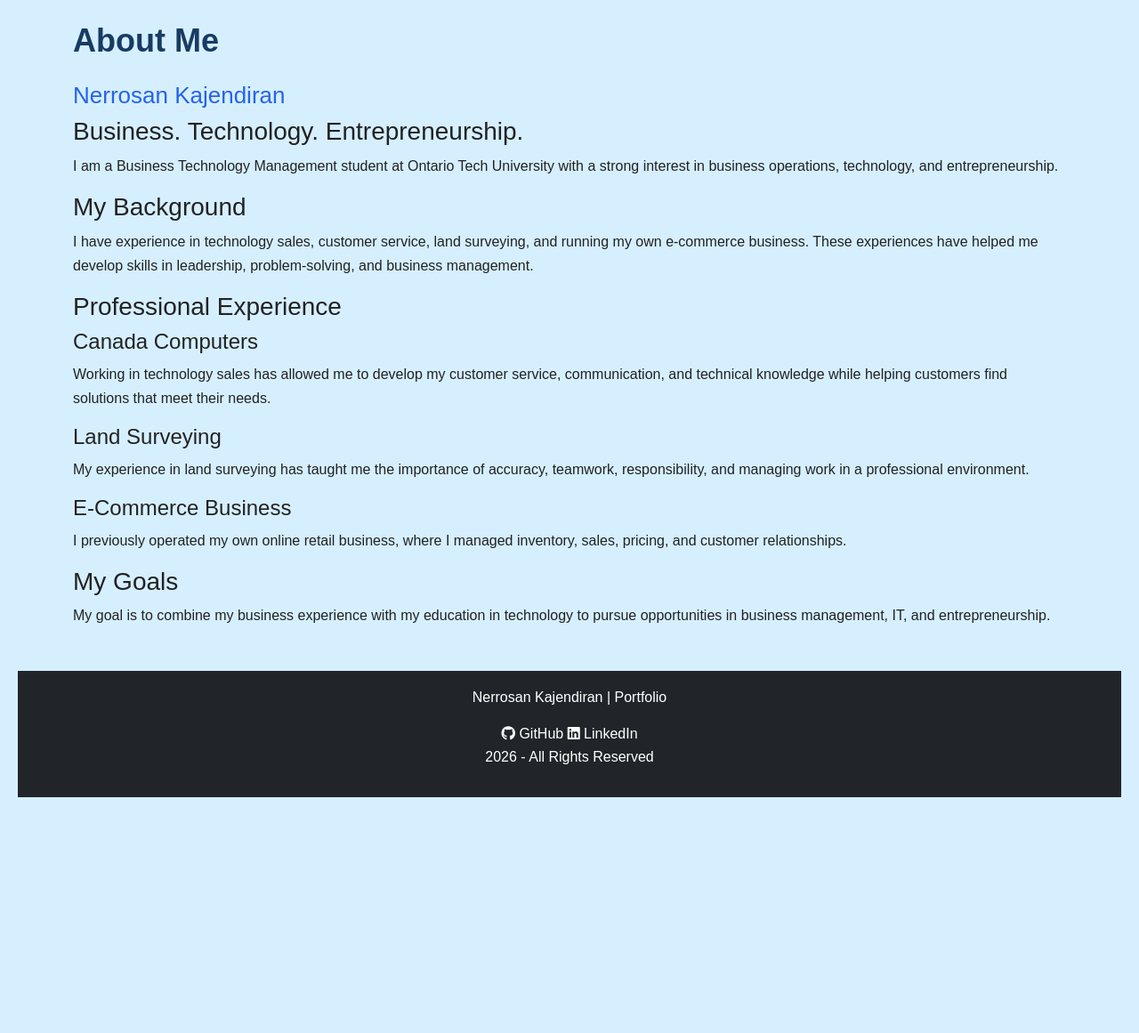
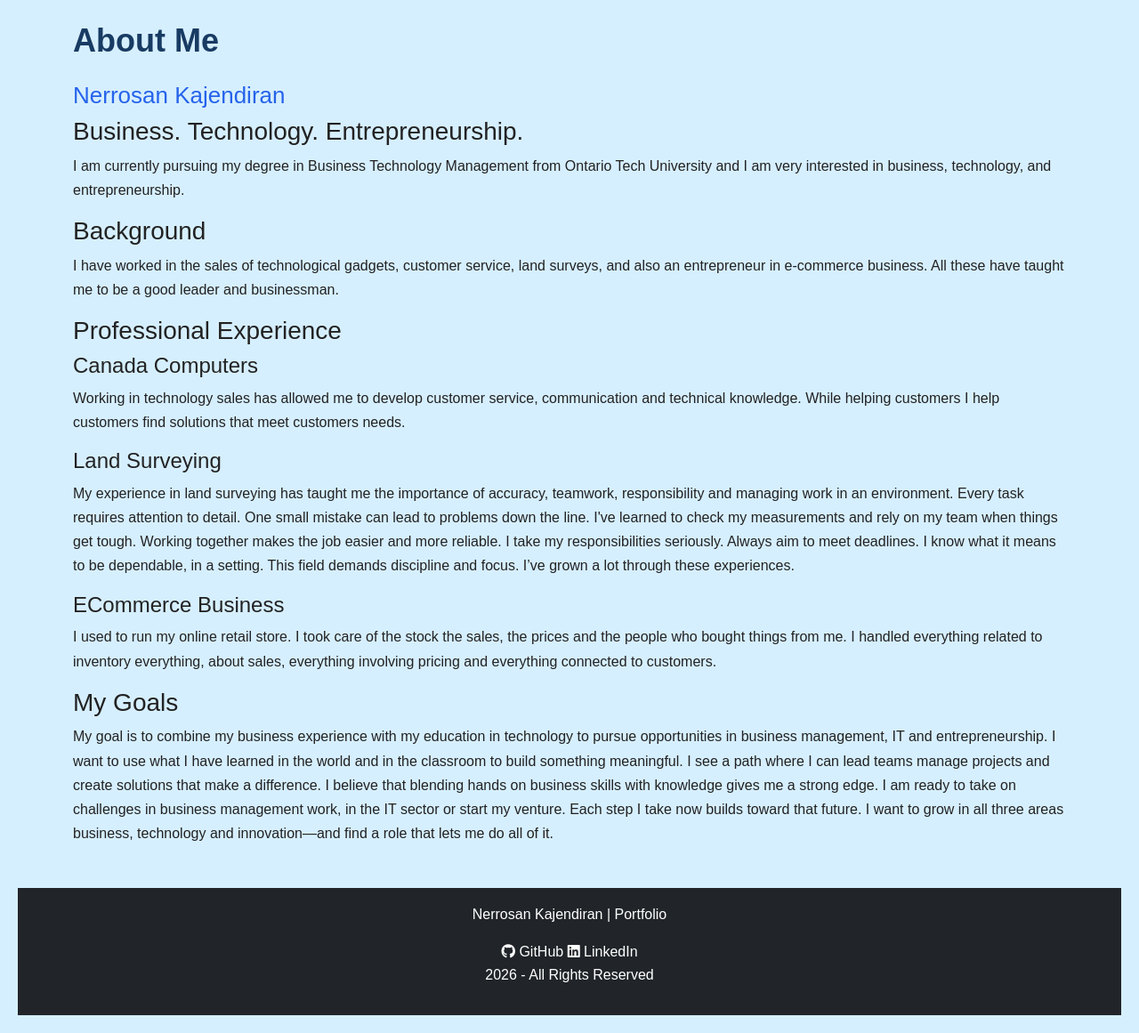
Before and after one commit to Nerrosan12/Assignment-2, a Node server app: page /about in a window 1280 px wide. Shown: the part 76-1237 px from the top of the page at 89% size. Before the commit the page ends 972 px from the top, so only its background shows below. Run offline with Node 20, Linux system fonts and the light colour scheme.

Commit message:
Updated portfolio design

```diff
--- a/views/about.ejs
+++ b/views/about.ejs
@@ -1,54 +1,49 @@
 <%- include('Partials/headers') %>
 <h1>About Me</h1>
-
 <h2>Nerrosan Kajendiran</h2>
-
 <h3>Business. Technology. Entrepreneurship.</h3>
-
 <p>
-I am a Business Technology Management student at
-Ontario Tech University with a strong interest in
-business operations, technology, and entrepreneurship.
+I am currently pursuing my degree in Business Technology
+Management from Ontario Tech University and I am very interested in business,
+technology, and entrepreneurship.
 </p>
-
-<h3>My Background</h3>
-
+<h3>Background</h3>
 <p>
-I have experience in technology sales, customer service,
-land surveying, and running my own e-commerce business.
-These experiences have helped me develop skills in
-leadership, problem-solving, and business management.
+I have worked in the sales of technological gadgets, customer service,
+land surveys, and also an entrepreneur in e-commerce business.
+All these have taught me to be a good leader and businessman.
 </p>
-
 <h3>Professional Experience</h3>
-
 <h4>Canada Computers</h4>
 <p>
-Working in technology sales has allowed me to develop
-my customer service, communication, and technical
-knowledge while helping customers find solutions
-that meet their needs.
+Working in technology sales has allowed me to develop customer service,
+communication and technical knowledge. While helping customers I help customers
+find solutions that meet customers needs.
 </p>
-
 <h4>Land Surveying</h4>
 <p>
-My experience in land surveying has taught me
-the importance of accuracy, teamwork, responsibility,
-and managing work in a professional environment.
+My experience in land surveying has taught me the importance of accuracy, teamwork,
+responsibility and managing work in an environment. Every task requires attention to
+detail. One small mistake can lead to problems down the line. I've learned to check my
+measurements and rely on my team when things get tough. Working together makes the job
+easier and more reliable. I take my responsibilities seriously. Always aim to meet deadlines.
+I know what it means to be dependable, in a setting. This field demands discipline and focus.
+I’ve grown a lot through these experiences.
 </p>
-
-<h4>E-Commerce Business</h4>
+<h4>ECommerce Business</h4>
 <p>
-I previously operated my own online retail business,
-where I managed inventory, sales, pricing, and
-customer relationships.
+I used to run my online retail store. I took care of the stock the sales, the prices and the
+people who bought things from me. I handled everything related to inventory everything, about
+sales, everything involving pricing and everything connected to customers.
 </p>
-
 <h3>My Goals</h3>
-
 <p>
-My goal is to combine my business experience with
-my education in technology to pursue opportunities
-in business management, IT, and entrepreneurship.
+My goal is to combine my business experience with my education in technology to pursue opportunities
+in business management, IT and entrepreneurship. I want to use what I have learned in the world and
+in the classroom to build something meaningful. I see a path where I can lead teams manage projects
+and create solutions that make a difference. I believe that blending hands on business skills with
+knowledge gives me a strong edge. I am ready to take on challenges in business management work, in
+the IT sector or start my venture. Each step I take now builds toward that future. I want to grow in
+all three areas business, technology and innovation—and find a role that lets me do all of it.
 </p>
 <%- include('Partials/footers') %>
```
Also changed, not shown: views/contact.ejs (+7 -25 lines).
